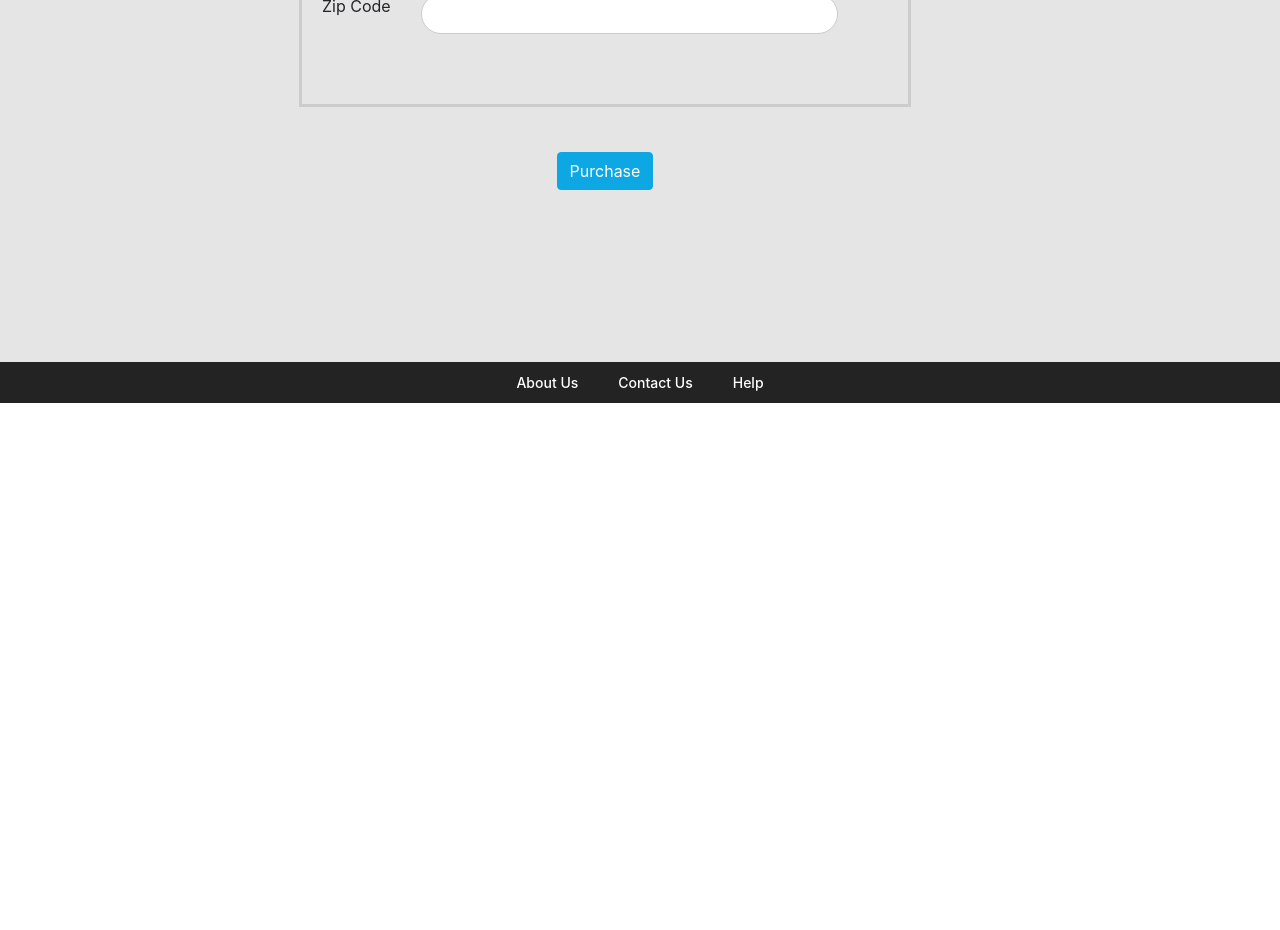
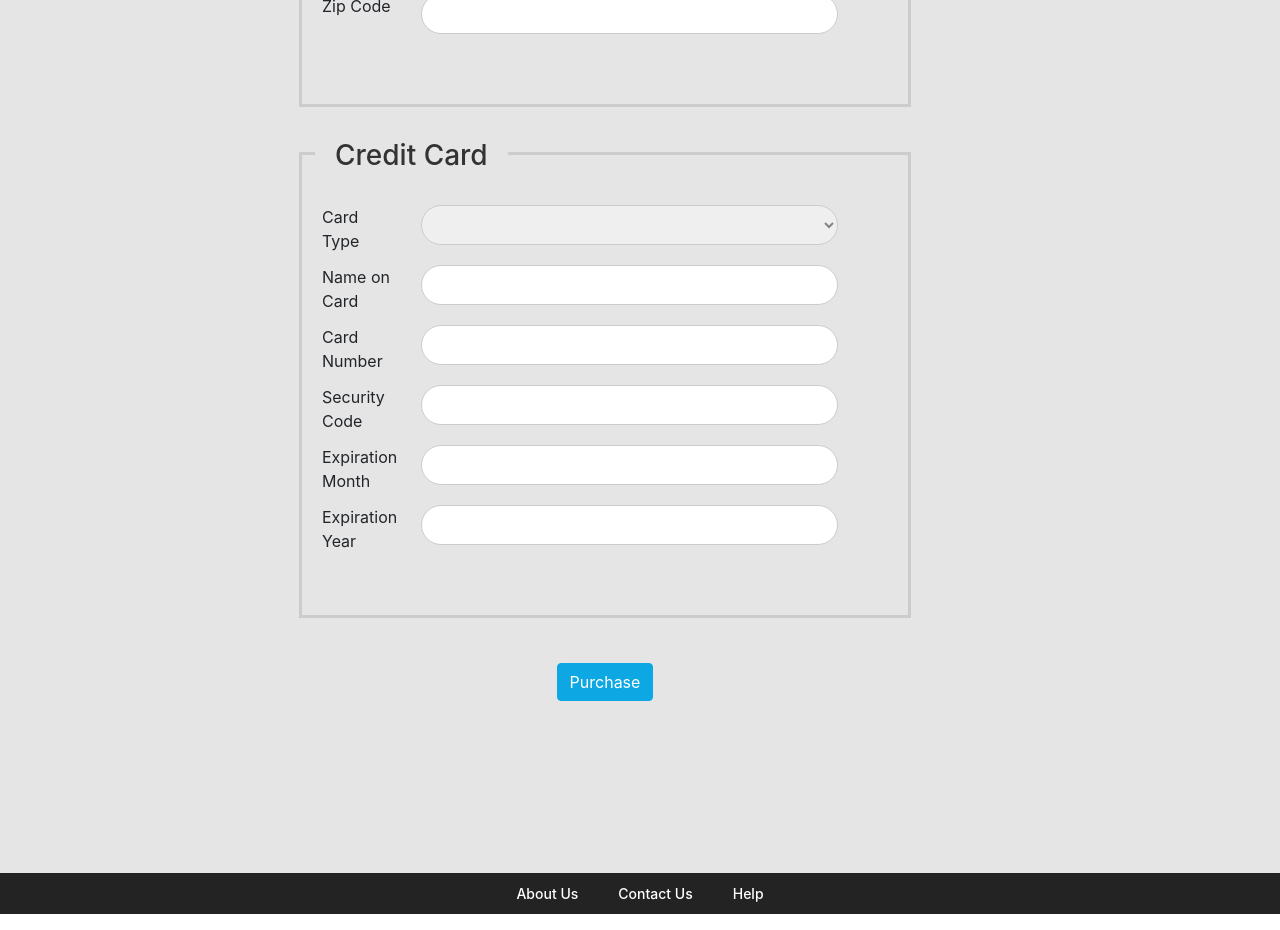
Before and after one commit to SaeedSatari/ecommerce-ui, an Angular app: page /checkout in a window 1280 px wide. Shown: the part 1260-2190 px from the top of the page. Before the commit the page ends 1679 px from the top, so only its background shows below. Built offline with nearby package versions, Linux system fonts and the light colour scheme; no server answers.

Commit message:
-added credit card details

```diff
--- a/src/app/components/checkout/checkout.component.html
+++ b/src/app/components/checkout/checkout.component.html
@@ -143,6 +143,66 @@
           </div>
         </div>
 
+        <div formGroupName="creditCard" class="form-area">
+          <h3>Credit Card</h3>
+          <div class="row">
+            <div class="col-md-2"><label>Card Type</label></div>
+            <div class="col-md-9">
+              <div class="input-space">
+                <select formControlName="cardType">
+                  <option>Visa</option>
+                  <option>Mastercard</option>
+                </select>
+              </div>
+            </div>
+          </div>
+
+          <div class="row">
+            <div class="col-md-2"><label>Name on Card</label></div>
+            <div class="col-md-9">
+              <div class="input-space">
+                <input formControlName="nameOnCard" type="text">
+              </div>
+            </div>
+          </div>
+
+          <div class="row">
+            <div class="col-md-2"><label>Card Number</label></div>
+            <div class="col-md-9">
+              <div class="input-space">
+                <input formControlName="cardNumber" type="text">
+              </div>
+            </div>
+          </div>
+
+          <div class="row">
+            <div class="col-md-2"><label>Security Code</label></div>
+            <div class="col-md-9">
+              <div class="input-space">
+                <input formControlName="securityCode" type="text">
+              </div>
+            </div>
+          </div>
+
+          <div class="row">
+            <div class="col-md-2"><label>Expiration Month</label></div>
+            <div class="col-md-9">
+              <div class="input-space">
+                <input formControlName="expirationMonth" type="text">
+              </div>
+            </div>
+          </div>
+
+          <div class="row">
+            <div class="col-md-2"><label>Expiration Year</label></div>
+            <div class="col-md-9">
+              <div class="input-space">
+                <input formControlName="expirationYear" type="text">
+              </div>
+            </div>
+          </div>
+        </div>
+
         <div class="text-center">
           <button type="submit" class="btn btn-info">Purchase</button>
         </div>
```
